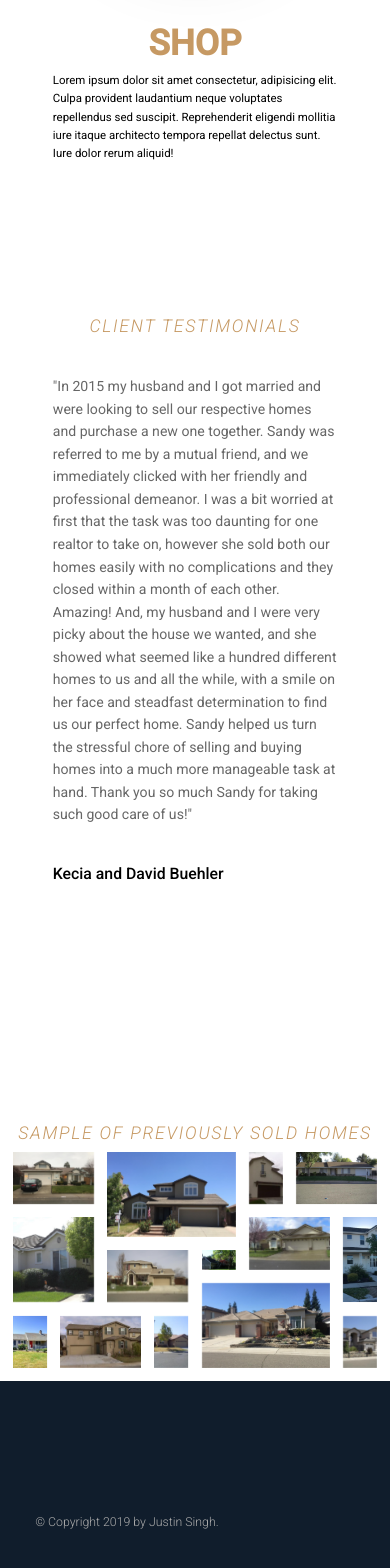
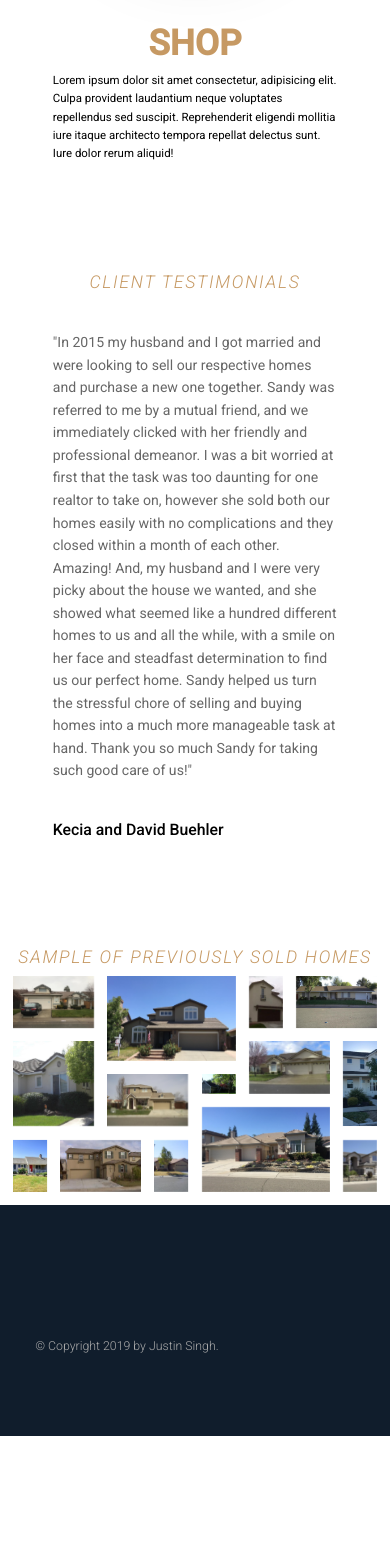
Before and after one commit to Justin-Singh125125/client-sandy-singh, a React (Create React App) app: page / in a window 390 px wide. Shown: the part 3692-5260 px from the top of the page. After the commit the page ends 5128 px from the top, so only its background shows below. Built offline with nearby package versions, Linux system fonts and the light colour scheme; a web font is replaced by a local one.

Commit message:
added a few more media queries

```diff
--- a/src/assets/css/layouts/gallery.scss
+++ b/src/assets/css/layouts/gallery.scss
@@ -6,7 +6,6 @@
     grid-template-columns: repeat(8, 1fr);
     grid-template-rows: repeat(8, 5vw);
     grid-gap: 1.5rem;
-    margin-top: 10rem;
     padding: 1.5rem;
 
     &__heading{
--- a/src/assets/css/layouts/testimonial.scss
+++ b/src/assets/css/layouts/testimonial.scss
@@ -1,7 +1,11 @@
 .section-testimonial{
-    padding: 15rem 0;
+    padding: 10rem 0;
     grid-column: center-start / center-end;
     grid-row: 5 / 6;
     display: grid;
     grid-template-rows: repeat(2, min-content);
+
+
+
+
 }
```
